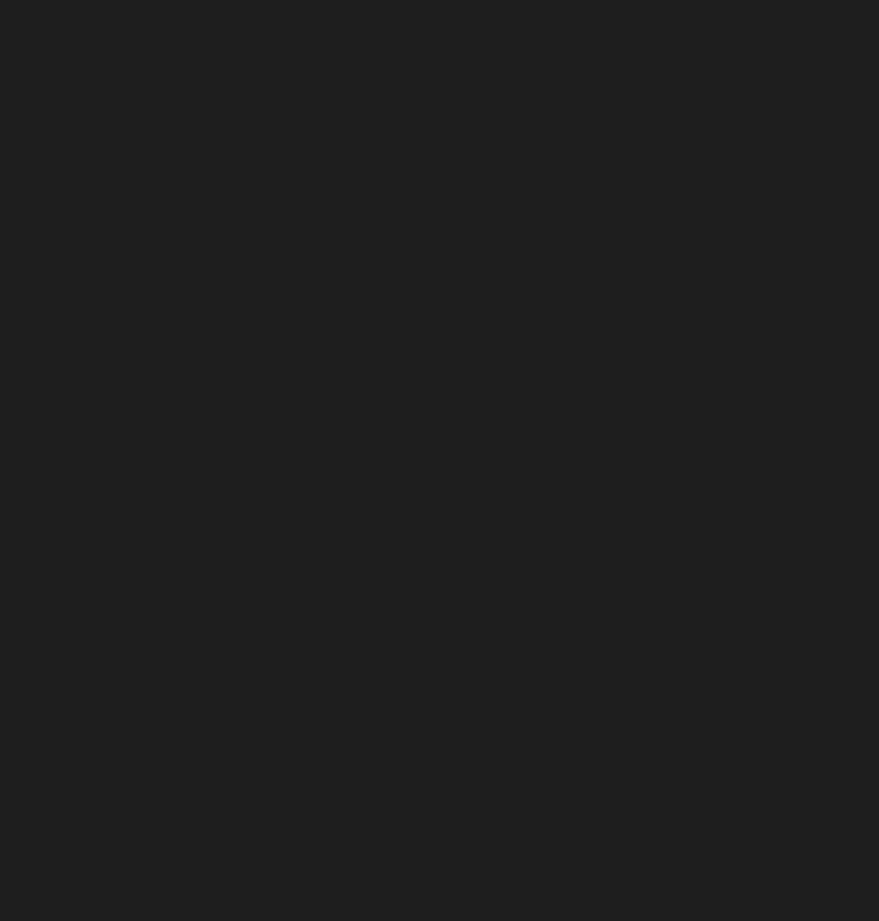
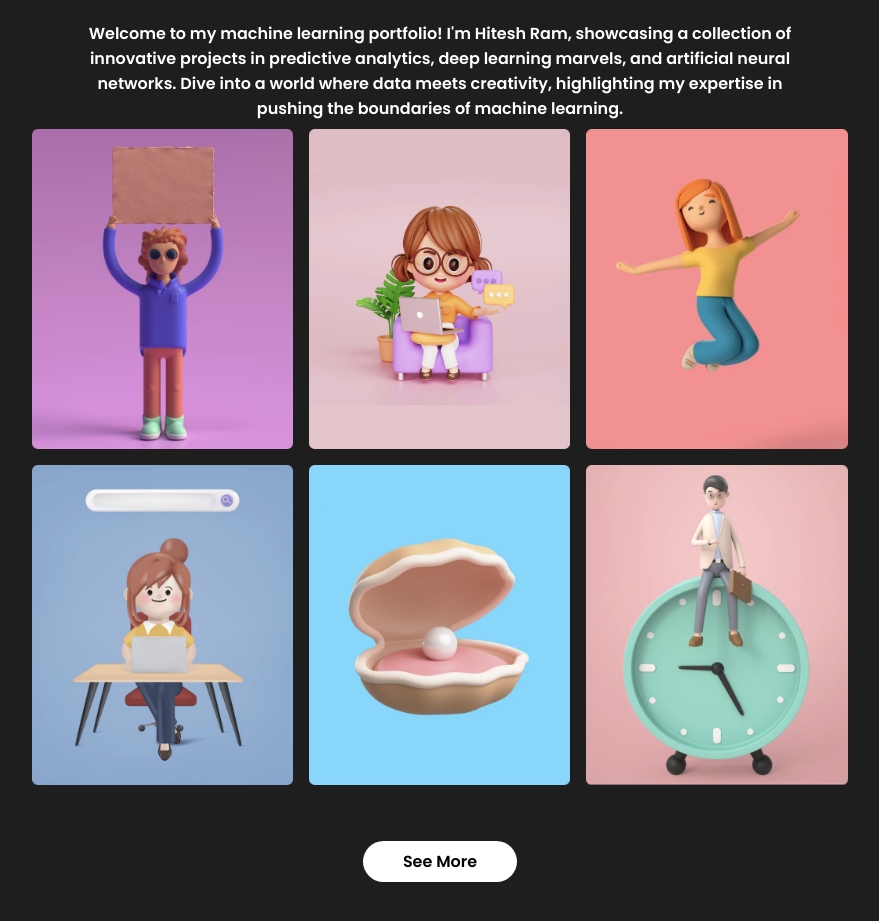
Before and after one commit to HiteshRam666/Personal-Portfolio, a React (Create React App) app: page / in a window 1280 px wide. Shown: the part 1674-2595 px from the top of the page, without its empty margins (200-1079 px from the left). Before the commit the page ends 1591 px from the top, so only its background shows below. Built offline with nearby package versions, Linux system fonts and the light colour scheme.

Commit message:
changes made

```diff
--- a/src/App.js
+++ b/src/App.js
@@ -1,6 +1,7 @@
 import Intro from "./components/Intro/intro";
 import Navbar from "./components/Navbar/navbar";
 import Skills from "./components/Skills/skills";
+import Works from "./components/Works/works";
 
 function App() {
   return (
@@ -8,6 +9,7 @@ function App() {
       <Navbar />
       <Intro />
       <Skills />
+      <Works />
     </div>
   );
 }
--- /dev/null
+++ b/src/components/Works/works.css
@@ -0,0 +1,48 @@
+#works{
+    margin: 0 auto;
+    min-height: calc(100vh - 4rem);
+    width: 100vw;
+    max-width: 60rem;
+    display: flex;
+    flex-direction: column;
+    align-items: center;
+    justify-content: center;
+    text-align: center;
+    padding: 0 1rem;
+}
+.workstitle{
+    margin: 1rem 0;
+    font-size: 3rem;
+}
+.worksDesc{
+    font-weight: 300;
+    font-size: 1rem;
+    max-width: 45rem;
+}
+.worksImgs{
+    display: flex;
+    align-items: center;
+    justify-content: center;
+    flex-wrap: wrap;
+    width: 100vw;
+    max-width: 65rem;
+}
+.worksImg{
+    object-fit: cover;
+    height: 20rem;
+    margin: 0.5rem;
+}
+.worksBtn{
+    margin: 3rem 0;
+    padding: 0.5rem 2.5rem;
+    border: none;
+    background: white;
+    border-radius: 2rem;
+    font-size: 1rem;
+}
+
+@media screen and (max-width){
+    .worksImg{
+        height: 48vw;
+    }
+}
--- /dev/null
+++ b/src/components/Works/works.js
@@ -0,0 +1,28 @@
+import React from 'react'
+import './works.css'
+import portfolio1 from '../../assets/portfolio-1.png'
+import portfolio2 from '../../assets/portfolio-2.png'
+import portfolio3 from '../../assets/portfolio-3.png'
+import portfolio4 from '../../assets/portfolio-4.png'
+import portfolio5 from '../../assets/portfolio-5.png'
+import portfolio6 from '../../assets/portfolio-6.png'
+
+const Works = () => {
+  return (
+    <section id='works'>
+        <h2 className='workstitle'>My Portfolio</h2>
+        <span className='worksDesc'>Welcome to my machine learning portfolio! I'm Hitesh Ram, showcasing a collection of innovative projects in predictive analytics, deep learning marvels, and artificial neural networks. Dive into a world where data meets creativity, highlighting my expertise in pushing the boundaries of machine learning.</span>
+        <div className='worksImgs'>
+            <img src = {portfolio1} alt='' className='worksImg'/>
+            <img src={portfolio2} alt='' className='worksImg'/>
+            <img src={portfolio3} alt='' className='worksImg'/>
+            <img src={portfolio4} alt='' className='worksImg'/>
+            <img src={portfolio5} alt='' className='worksImg'/>
+            <img src={portfolio6} alt='' className='worksImg'/>
+        </div>
+        <button className='worksBtn'>See More</button>
+    </section>
+  )
+}
+
+export default Works
```
